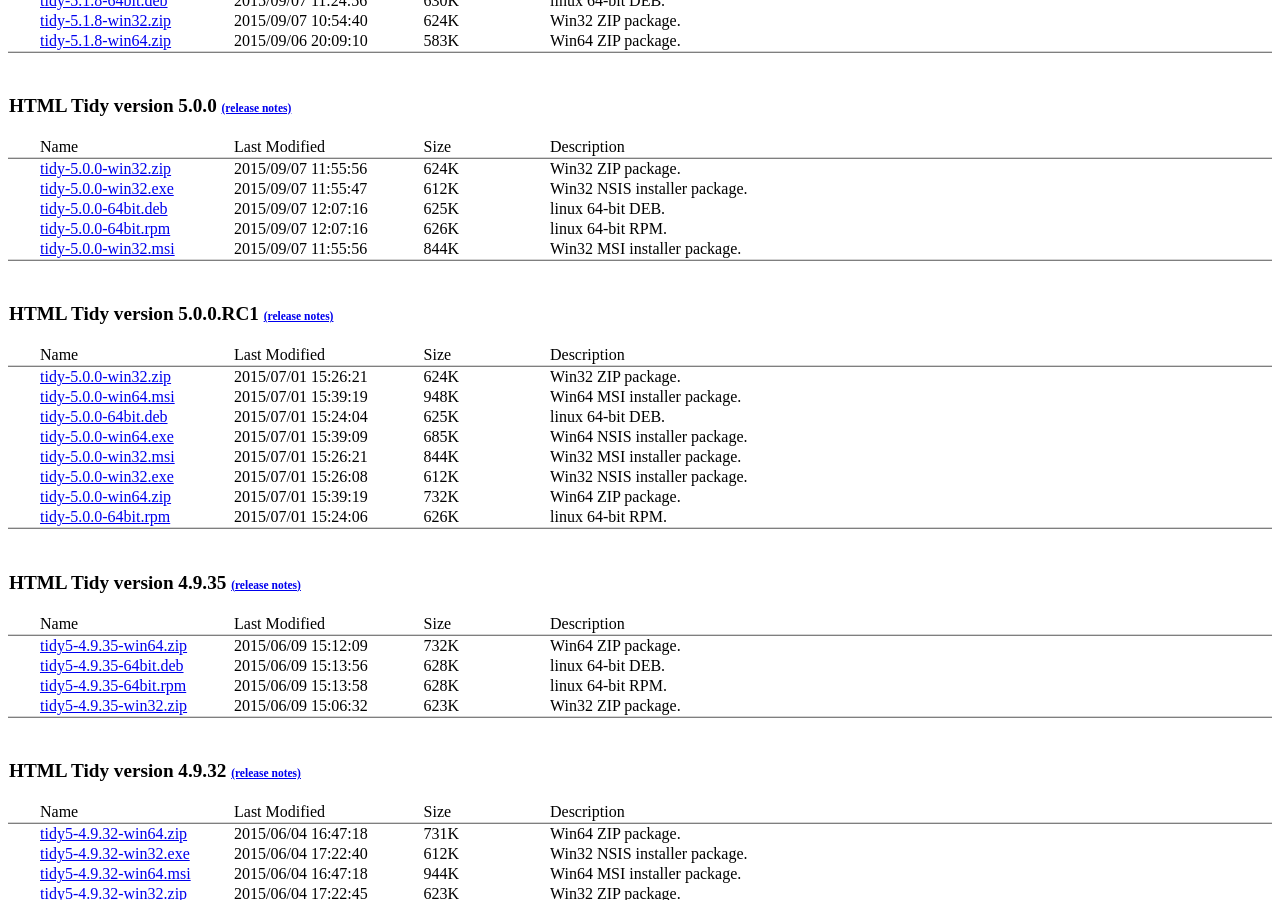
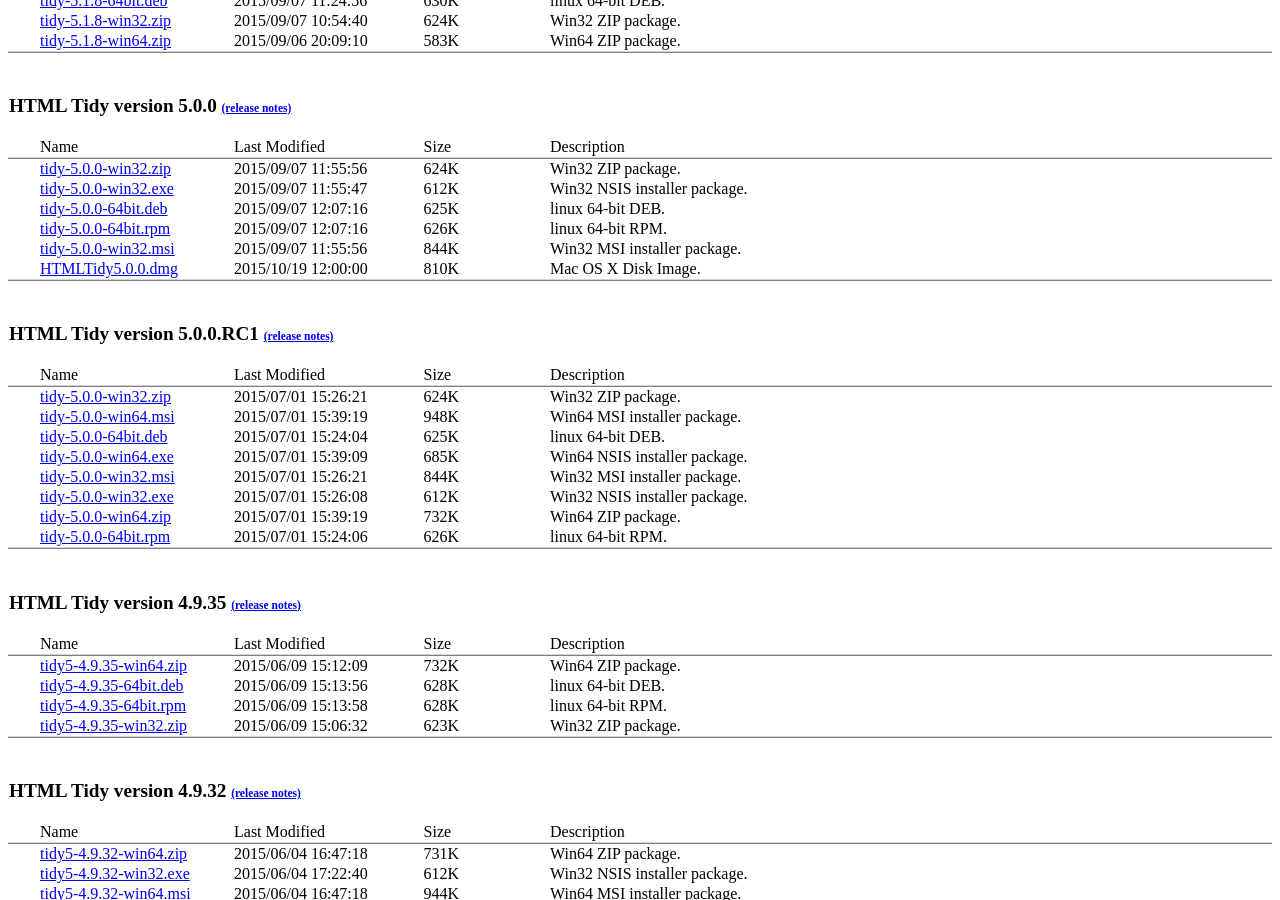
Before and after one commit to htacg/html-tidy.org.binaries, a Jekyll site: the page built from index.html, in a window 1280 px wide and 900 px high, scrolled down 448 px. Built offline with Jekyll 4.4.1, drawn with Linux system fonts in a browser that asks for light colours.

Commit message:
Added Mac OS X binary 5.0.0

```diff
--- a/_data/tidy.yml
+++ b/_data/tidy.yml
@@ -74,6 +74,11 @@
       filesize: 844K
       modified: 2015/09/07 11:55:56
       describe: Win32 MSI installer package.
+
+    - filename: HTMLTidy5.0.0.dmg
+      filesize: 810K
+      modified: 2015/10/19 12:00:00
+      describe: Mac OS X Disk Image.
 
 - path: tidy-5.0.0.RC1
   heading: HTML Tidy version 5.0.0.RC1
```
Also changed, not shown: 1 other file.
